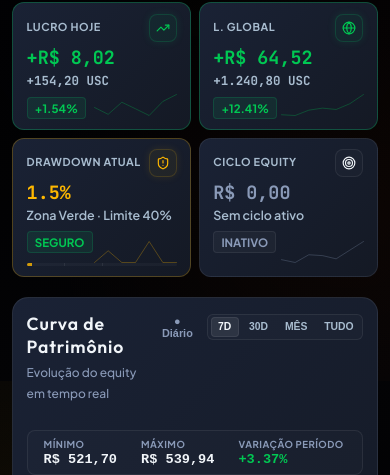
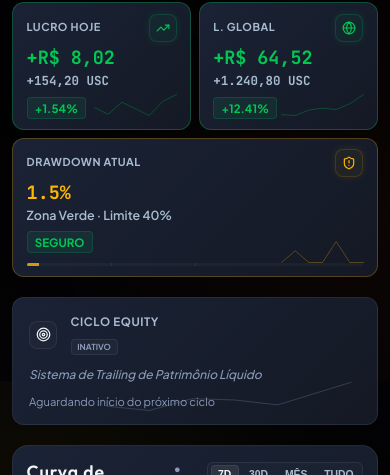
Before and after one commit to tonyrogeness-web/Oriontech, a Next.js app: page / in a window 390 px wide. Shown: the part 463-938 px from the top of the page. Built offline with nearby package versions, Linux system fonts and the light colour scheme; no server answers; the database is empty.

Commit message:
design: restore standard kpi grid size and add dedicated full-width equity cycle card

```diff
--- a/src/components/KpiCards.tsx
+++ b/src/components/KpiCards.tsx
@@ -29,7 +29,7 @@ interface KpiCardsProps {
 }
 
 /* ── Sparkline component inside KpiCards.tsx ── */
-function Sparkline({ data, color }: { data: number[]; color: string }) {
+function Sparkline({ data, color, width = 85, height = 24 }: { data: number[]; color: string; width?: number; height?: number }) {
   let plotData = [...data];
 
   // Render placeholder sine-like wave if history is empty
@@ -41,8 +41,6 @@ function Sparkline({ data, color }: { data: number[]; color: string }) {
   const max = Math.max(...plotData);
   const range = max - min === 0 ? 1 : max - min;
 
-  const width = 85;
-  const height = 24;
   const padding = 1.5;
 
   const points = plotData
@@ -200,10 +198,13 @@ export default function KpiCards({
     cycleColorVal = "var(--neon-amber)";
   }
 
-  const primaryValText = trailingActive ? `${profitNet >= 0 ? "+" : ""}${formatValPrimary(profitNet)}` : formatValPrimary(0);
-  const secondaryValText = trailingActive ? `Alvo: ${formatValSecondary(targetValue)}` : "Sem ciclo ativo";
+  const progressPercentText = clampedProgress.toFixed(0);
+  const solidCount = Math.max(0, Math.min(10, Math.round(clampedProgress / 10)));
+  const emptyCount = 10 - solidCount;
+  const barStr = "[" + "█".repeat(solidCount) + "░".repeat(emptyCount) + "]";
 
   return (
+    <>
       <div className={styles.kpiRowGrid}>
         {/* 1. Saldo da Conta */}
         <div className={`${styles.kpiCardMockup} ${styles.kpiCardBorderGold} ${styles.kpiCardLarge}`}>
@@ -315,44 +316,63 @@ export default function KpiCards({
 
           <Sparkline data={drawdownTrendHistory} color={maxDrawdown >= 20 ? "var(--neon-red)" : maxDrawdown >= 10 ? "var(--neon-amber)" : "var(--neon-gold)"} />
         </div>
+      </div>
 
-      {/* 6. Ciclo Equity */}
-      <div className={`${styles.kpiCardMockup} ${cycleBorderClass} ${styles.kpiCardSmall}`}>
-        <div className={styles.kpiHeaderRow}>
-          <span className={styles.kpiLabelMockup}>Ciclo Equity</span>
+      {/* Dedicated Full-Width Equity Cycle Card */}
+      <div className={`${styles.equityCycleCardFull} ${cycleBorderClass}`}>
+        {/* Background Sparkline */}
+        <Sparkline data={equityHistory} color={cycleColorVal} width={260} height={35} />
+
+        {/* Left Side: Status Block */}
+        <div className={styles.eqCycleLeft}>
           <div className={`${styles.kpiIconContainer} ${cycleGlowClass}`}>
-            <Target size={14} />
+            <Target size={15} />
+          </div>
+          <div className={styles.eqCycleTitleBlock}>
+            <span className={styles.eqCycleLabel}>Ciclo Equity</span>
+            <span className={`${styles.kpiBadgeMockup} ${cycleBadgeColorClass}`}>
+              {cycleBadge}
+            </span>
           </div>
         </div>
-        <span className={`${styles.kpiValueMockup} tabular-nums`} style={{ color: cycleColorVal }}>
-          {primaryValText}
+
+        {/* Center: Meta Base / Target */}
+        <div className={styles.eqCycleCenter}>
+          {trailingActive ? (
+            <div className={styles.eqCycleValueRow}>
+              <span className={styles.eqCycleValueLabel}>BASE:</span>
+              <span className={`${styles.eqCycleValue} tabular-nums`}>{formatValPrimary(equityCycleBase)}</span>
+              <span className={styles.eqCycleArrow}>➔</span>
+              <span className={styles.eqCycleValueLabel}>ALVO:</span>
+              <span className={`${styles.eqCycleValue} tabular-nums`}>{formatValPrimary(targetValue)}</span>
+              <span style={{ color: "var(--neon-green)", fontWeight: 700, fontSize: "0.75rem", marginLeft: "0.25rem" }}>(+{targetPct.toFixed(0)}%)</span>
+            </div>
+          ) : (
+            <span className={styles.eqCycleInactiveText}>Sistema de Trailing de Patrimônio Líquido</span>
+          )}
+        </div>
+
+        {/* Right Side: Profit / Progress bar */}
+        <div className={styles.eqCycleRight}>
+          {trailingActive ? (
+            <>
+              <div className={styles.eqCycleProfitRow}>
+                <span className={styles.eqCycleValueLabel}>LUCRO:</span>
+                <span className={`${styles.eqCycleProfitValue} tabular-nums`} style={{ color: cycleColorVal }}>
+                  {profitNet >= 0 ? "+" : ""}{formatValPrimary(profitNet)} ({trailingPeak >= 0 ? "+" : ""}{trailingPeak.toFixed(2)}%)
                 </span>
-        <span className={styles.kpiSubValueMockup}>
-          {secondaryValText}
+              </div>
+              <div className={styles.eqCycleProgressBarContainer}>
+                <span className={`${styles.eqCycleProgressText} tabular-nums`}>
+                  {barStr} {progressPercentText}%
                 </span>
-        <span className={`${styles.kpiBadgeMockup} ${cycleBadgeColorClass}`} style={{ marginBottom: "0.2rem" }}>
-          {cycleBadge}
-        </span>
-
-        {trailingActive && (
-          <div style={{ marginTop: "0.4rem", width: "100%", height: "3px", background: "var(--opacity-divider)", borderRadius: "2px", position: "relative", overflow: "hidden" }}>
-            <div
-              style={{
-                height: "100%",
-                width: `${clampedProgress}%`,
-                background: cycleColorVal,
-                opacity: 0.8,
-                transition: "width 0.5s ease"
-              }}
-            />
-            <div style={{ position: "absolute", left: "25%", top: 0, bottom: 0, width: "1px", background: "var(--opacity-border)" }} />
-            <div style={{ position: "absolute", left: "50%", top: 0, bottom: 0, width: "1px", background: "var(--opacity-border)" }} />
-            <div style={{ position: "absolute", left: "75%", top: 0, bottom: 0, width: "1px", background: "var(--opacity-border)" }} />
               </div>
+            </>
+          ) : (
+            <span className={styles.eqCycleInactiveSub}>Aguardando início do próximo ciclo</span>
           )}
-
-        <Sparkline data={equityHistory} color={cycleColorVal} />
         </div>
       </div>
+    </>
   );
 }
--- a/src/components/components.module.css
+++ b/src/components/components.module.css
@@ -819,13 +819,13 @@
 
 .kpiRowGrid {
   display: grid;
-  grid-template-columns: repeat(12, 1fr);
+  grid-template-columns: repeat(6, 1fr);
   gap: 0.65rem;
   margin-bottom: 1.25rem;
 }
 
 .kpiCardLarge {
-  grid-column: span 6;
+  grid-column: span 3;
 }
 
 .kpiCardLarge .kpiValueMockup {
@@ -845,7 +845,7 @@
 }
 
 .kpiCardSmall {
-  grid-column: span 3;
+  grid-column: span 2;
 }
 
 .kpiCardSmall .kpiValueMockup {
@@ -866,13 +866,13 @@
 
 @media (max-width: 900px) {
   .kpiRowGrid {
-    grid-template-columns: repeat(12, 1fr);
+    grid-template-columns: repeat(6, 1fr);
   }
   .kpiCardLarge {
-    grid-column: span 6;
+    grid-column: span 3;
   }
   .kpiCardSmall {
-    grid-column: span 3;
+    grid-column: span 2;
   }
 }
 
@@ -886,6 +886,9 @@
   }
   .kpiCardSmall {
     grid-column: span 1;
+  }
+  .kpiRowGrid > div:nth-child(5) {
+    grid-column: span 2;
   }
 }
 
@@ -2425,3 +2428,153 @@
   box-shadow: 0 12px 30px -10px rgba(0, 0, 0, 0.08), 0 4px 12px -2px rgba(0, 0, 0, 0.03) !important;
   border-color: var(--border-active) !important;
 }
+
+/* ===================================================================
+   Dedicated Full-Width Equity Cycle Card
+   =================================================================== */
+.equityCycleCardFull {
+  background: var(--bg-card-gradient);
+  border: 1px solid var(--border-light);
+  border-radius: 12px;
+  padding: 0.75rem 1.25rem;
+  display: flex;
+  align-items: center;
+  justify-content: space-between;
+  position: relative;
+  transition: var(--transition-smooth);
+  margin-bottom: 1.25rem;
+  gap: 1.5rem;
+  min-height: 58px;
+  overflow: hidden;
+}
+
+.equityCycleCardFull:hover {
+  transform: translateY(-2px);
+  background: var(--bg-card-gradient-hover);
+  border-color: rgba(255, 255, 255, 0.1);
+}
+
+:global([data-theme="light"]) .equityCycleCardFull {
+  box-shadow: 0 4px 20px -2px rgba(0, 0, 0, 0.04), 0 2px 8px -1px rgba(0, 0, 0, 0.02) !important;
+}
+:global([data-theme="light"]) .equityCycleCardFull:hover {
+  box-shadow: 0 12px 30px -10px rgba(0, 0, 0, 0.08), 0 4px 12px -2px rgba(0, 0, 0, 0.03) !important;
+  border-color: var(--border-active) !important;
+}
+
+.eqCycleLeft {
+  display: flex;
+  align-items: center;
+  gap: 0.85rem;
+  flex-shrink: 0;
+  z-index: 10;
+}
+
+.eqCycleTitleBlock {
+  display: flex;
+  flex-direction: column;
+  gap: 0.2rem;
+}
+
+.eqCycleLabel {
+  font-size: clamp(0.72rem, 1.8vw, 0.82rem);
+  font-weight: 700;
+  color: var(--text-secondary);
+  text-transform: uppercase;
+  letter-spacing: 0.05em;
+}
+
+.eqCycleCenter {
+  display: flex;
+  align-items: center;
+  justify-content: center;
+  flex-grow: 1;
+  z-index: 10;
+}
+
+.eqCycleValueRow {
+  display: flex;
+  align-items: center;
+  gap: 0.5rem;
+  font-family: var(--font-display);
+  font-size: clamp(0.8rem, 2vw, 0.95rem);
+}
+
+.eqCycleValueLabel {
+  color: var(--text-muted);
+  font-weight: 600;
+  font-size: clamp(0.68rem, 1.6vw, 0.75rem);
+}
+
+.eqCycleValue {
+  color: var(--text-primary);
+  font-weight: 700;
+}
+
+.eqCycleArrow {
+  color: var(--text-muted);
+  margin: 0 0.25rem;
+}
+
+.eqCycleInactiveText {
+  color: var(--text-muted);
+  font-size: clamp(0.75rem, 1.8vw, 0.85rem);
+  font-style: italic;
+  font-weight: 500;
+}
+
+.eqCycleRight {
+  display: flex;
+  flex-direction: column;
+  align-items: flex-end;
+  gap: 0.25rem;
+  flex-shrink: 0;
+  text-align: right;
+  z-index: 10;
+}
+
+.eqCycleProfitRow {
+  display: flex;
+  align-items: center;
+  gap: 0.5rem;
+}
+
+.eqCycleProfitValue {
+  font-family: var(--font-display);
+  font-weight: 800;
+  font-size: clamp(0.9rem, 2.2vw, 1.1rem);
+}
+
+.eqCycleProgressBarContainer {
+  font-family: monospace;
+  font-size: clamp(0.72rem, 1.8vw, 0.82rem);
+  letter-spacing: 0.05em;
+}
+
+.eqCycleProgressText {
+  color: var(--text-secondary);
+}
+
+.eqCycleInactiveSub {
+  color: var(--text-muted);
+  font-size: clamp(0.7rem, 1.6vw, 0.78rem);
+}
+
+@media (max-width: 768px) {
+  .equityCycleCardFull {
+    flex-direction: column;
+    align-items: stretch;
+    gap: 0.75rem;
+    padding: 1rem;
+  }
+  .eqCycleCenter {
+    justify-content: flex-start;
+  }
+  .eqCycleValueRow {
+    flex-wrap: wrap;
+  }
+  .eqCycleRight {
+    align-items: flex-start;
+    text-align: left;
+  }
+}
```
Lines whose indentation alone changed are shown as unchanged.
